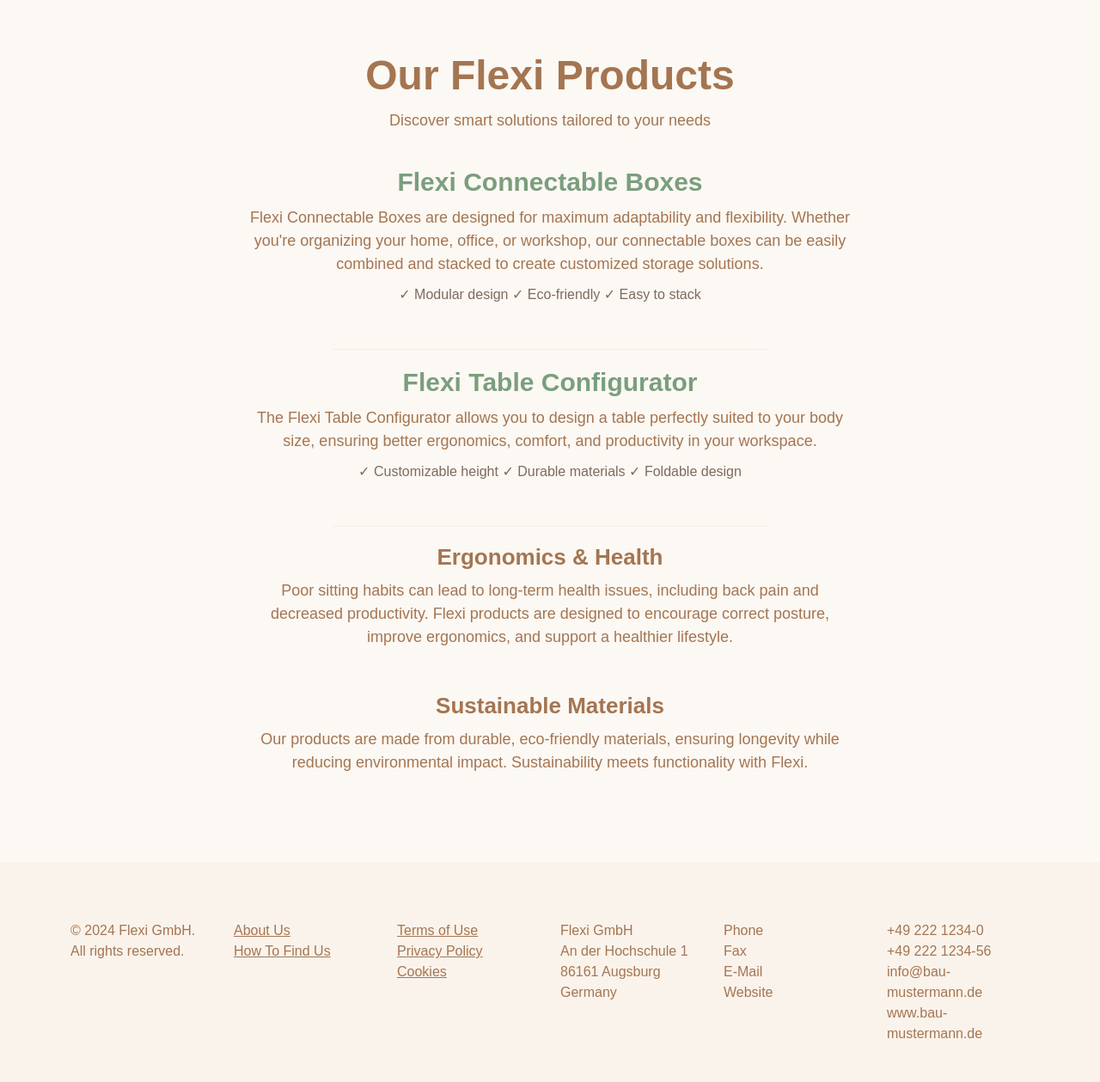
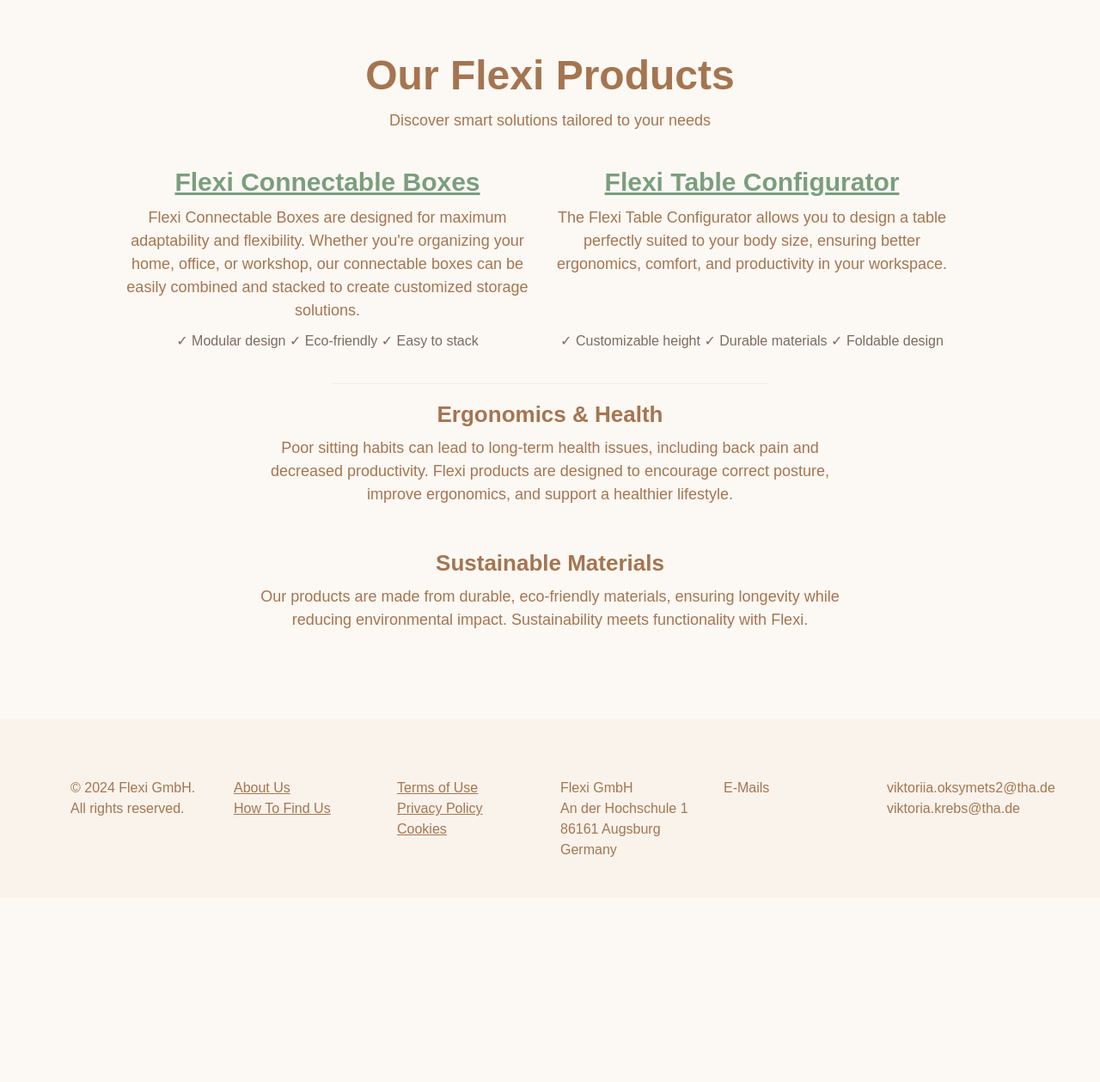
Before and after one commit to oksymetz/flexi, a Django app: page /product/ in a window 1280 px wide. Shown: the part 134-1393 px from the top of the page at 86% size. After the commit the page ends 1131 px from the top, so only its background shows below. Run offline with Django 4.2, Linux system fonts and the light colour scheme.

Commit message:
small changes in site lazout for one page, adding in footer tha emails

```diff
--- a/configurator/company/templates/company/base.html
+++ b/configurator/company/templates/company/base.html
@@ -7,7 +7,7 @@
     <meta name="viewport" content="width=device-width, initial-scale=1.0">
     <link href="https://cdn.jsdelivr.net/npm/bootstrap@5.3.3/dist/css/bootstrap.min.css" rel="stylesheet" integrity="sha384-QWTKZyjpPEjISv5WaRU9OFeRpok6YctnYmDr5pNlyT2bRjXh0JMhjY6hW+ALEwIH" crossorigin="anonymous">
     <title>Flexi</title>
-    <link rel="stylesheet" href="{% static 'style.css' %}")>
+    <link rel="stylesheet" href="{% static 'style.css' %}">
 </head>
 <body>
     <header class="sticky-top" style="background-color: #FCF8F3;">
@@ -89,14 +89,11 @@
                         Germany
                     </div>
                     <div class="col-2 mx-auto mb-4 contact-labels">
-                        Phone <br />
-                        Fax <br />
-                        E-Mail <br />
-                        Website
+                        E-Mails
                     </div>
                     <div class="col-2 mx-auto mb-4 contact-details">
-                        <span>+49 222 1234-0 <br />+49 222 1234-56 <br /></span>
-                        <span class="email">info@bau-mustermann.de <br />www.bau-mustermann.de</span>
+
+                        <span class="email">viktoriia.oksymets2@tha.de <br />viktoria.krebs@tha.de</span>
                         <!-- <p>+49 222 1234-0</p>
                         <p>+49 222 1234-56</p>
                         <p><a href="mailto:info@bau-mustermann.de" style="color: #A47551;">info@bau-mustermann.de</a></p>
--- a/configurator/product/templates/product/index.html
+++ b/configurator/product/templates/product/index.html
@@ -9,29 +9,28 @@
     </div>
 
     <!-- Flexi Connectable Boxes -->
-    <div class="text-center" style="margin-bottom: 5%;">
+    <div class="container row">
+        <div class="col-6" style="text-align: center;">
             <h2 style="font-size: 30px; font-weight: bold; color: #6A5D4D; margin-bottom: 10px;">
-            <a href="{% url 'product:box' %}" style="color: #7A9E7E; text-decoration: none;">Flexi Connectable Boxes</a>
+                <a href="{% url 'product:box' %}" style="color: #7A9E7E; text-decoration: underline;">Flexi Connectable Boxes</a>
             </h2>
             <p style="font-size: 18px; color: #A47551; max-width: 700px; margin: auto;">
                 Flexi Connectable Boxes are designed for maximum adaptability and flexibility. Whether you're organizing your home, office, or workshop, our connectable boxes can be easily combined and stacked to create customized storage solutions.
             </p>
             <p style="font-size: 16px; color: #7D6B5F; margin-top: 10px;">✓ Modular design ✓ Eco-friendly ✓ Easy to stack</p>
         </div>
-
-    <!-- Trennlinie -->
-    <hr style="width: 50%; border: none; border-top: 1px solid #D9C9B9; margin: 2% auto;">
-
-    <!-- Flexi Table Configurator -->
-    <div class="text-center" style="margin-bottom: 5%;">
+        <div class="col-6" style="text-align: center;">
             <h2 style="font-size: 30px; font-weight: bold; color: #6A5D4D; margin-bottom: 10px;">
-            <a href="{% url 'product:configurator' %}" style="color: #7A9E7E; text-decoration: none;">Flexi Table Configurator</a>
+                <a href="{% url 'product:configurator' %}" style="color: #7A9E7E; text-decoration: underline;">Flexi Table Configurator</a>
             </h2>
             <p style="font-size: 18px; color: #A47551; max-width: 700px; margin: auto;">
                 The Flexi Table Configurator allows you to design a table perfectly suited to your body size, ensuring better ergonomics, comfort, and productivity in your workspace.
             </p>
-        <p style="font-size: 16px; color: #7D6B5F; margin-top: 10px;">✓ Customizable height ✓ Durable materials ✓ Foldable design</p>
+            <p style="font-size: 16px; color: #7D6B5F; margin-top: 64px;">✓ Customizable height ✓ Durable materials ✓ Foldable design</p>
         </div>
+    </div>
+
+
 
     <!-- Trennlinie -->
     <hr style="width: 50%; border: none; border-top: 1px solid #D9C9B9; margin: 2% auto;">
```
Lines whose indentation alone changed are shown as unchanged.
